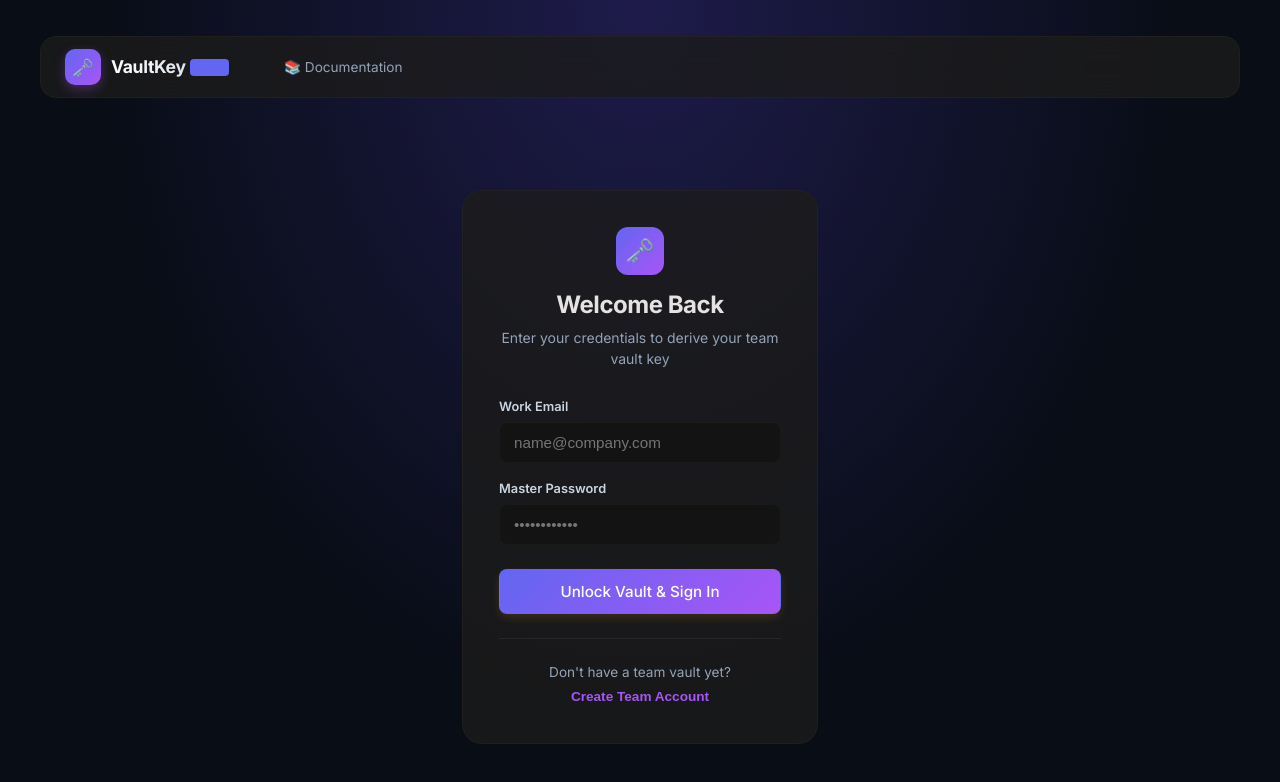
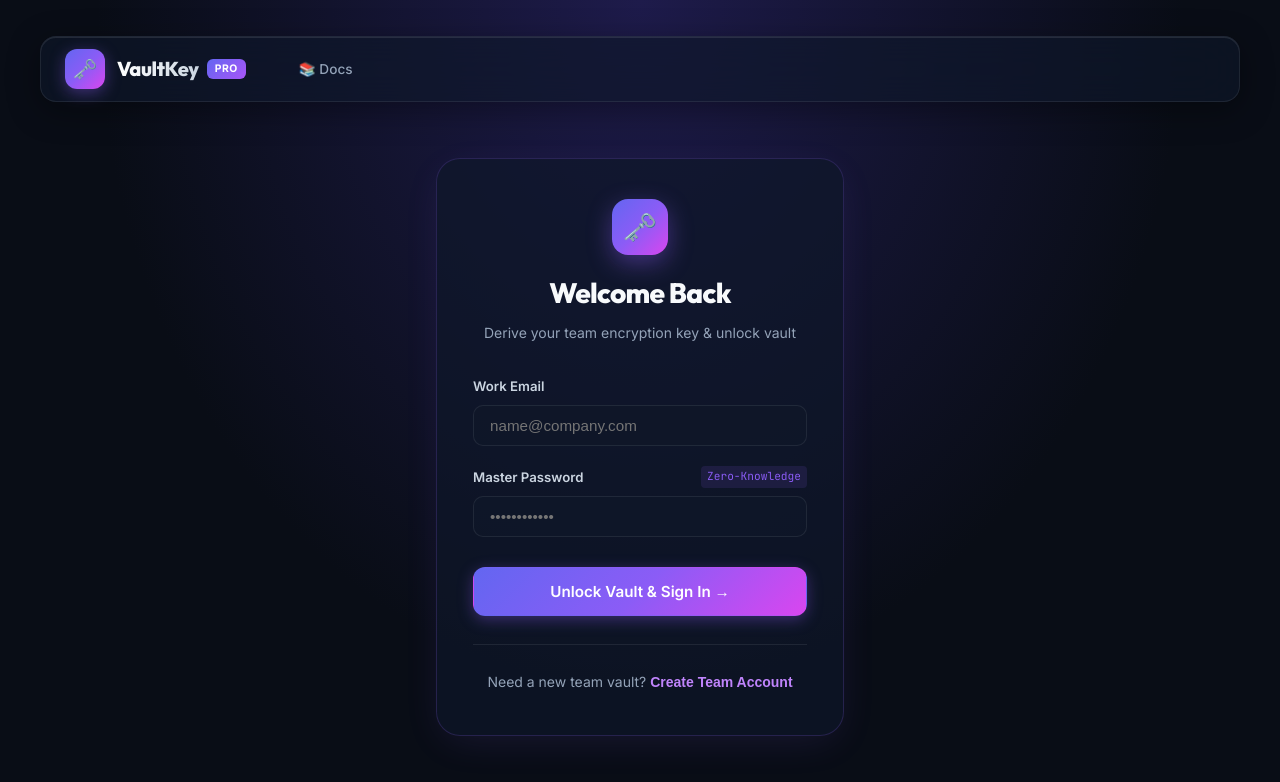
Before and after one commit to ChromaBeast/VaultKey, a React (Vite) app in the folder web/: page / in a window 1280 px wide. Shown: the top 782 px of the page. Built offline with nearby package versions, Linux system fonts and the light colour scheme.

Commit message:
style(ui): elevate VaultKey UI design with Outfit typography, modern glassmorphism & ambient glows

```diff
--- a/web/src/components/Header.tsx
+++ b/web/src/components/Header.tsx
@@ -19,30 +19,108 @@ export const Header: React.FC<HeaderProps> = ({
   onLogout,
 }) => {
   const tabs = [
-    ...(user ? [
-      { id: 'secrets', label: 'Secrets' },
-      { id: 'keys', label: 'API Keys' },
-      { id: 'audit', label: 'Audit Log' },
-      { id: 'billing', label: 'Billing & Plans ✨' },
-    ] : []),
-    { id: 'docs', label: '📚 Documentation' },
+    ...(user
+      ? [
+          { id: 'secrets', label: '🔑 Secrets' },
+          { id: 'keys', label: '⚡ API Keys' },
+          { id: 'audit', label: '🛡️ Audit Log' },
+          { id: 'billing', label: '✨ Billing & Plans' },
+        ]
+      : []),
+    { id: 'docs', label: '📚 Docs' },
   ];
 
   return (
-    <header className="glass" style={{ margin: '16px auto', maxWidth: '1200px', padding: '12px 24px', display: 'flex', alignItems: 'center', justifyContent: 'space-between', borderRadius: '16px' }}>
-      <div style={{ display: 'flex', alignItems: 'center', gap: '16px' }}>
-        <div style={{ display: 'flex', alignItems: 'center', gap: '10px', cursor: 'pointer' }} onClick={() => setActiveTab(user ? 'secrets' : 'docs')}>
-          <div style={{ width: '36px', height: '36px', borderRadius: '10px', background: 'linear-gradient(135deg, #6366f1 0%, #a855f7 100%)', display: 'flex', alignItems: 'center', justifyContent: 'center', fontSize: '18px', boxShadow: '0 4px 12px rgba(168, 85, 247, 0.3)' }}>
+    <header
+      className="glass"
+      style={{
+        margin: '16px auto',
+        maxWidth: '1200px',
+        padding: '12px 24px',
+        display: 'flex',
+        alignItems: 'center',
+        justifyContent: 'space-between',
+        borderRadius: '16px',
+        position: 'sticky',
+        top: '16px',
+        zIndex: 100,
+      }}
+    >
+      <div style={{ display: 'flex', alignItems: 'center', gap: '20px' }}>
+        <div
+          style={{ display: 'flex', alignItems: 'center', gap: '12px', cursor: 'pointer' }}
+          onClick={() => setActiveTab(user ? 'secrets' : 'docs')}
+        >
+          <div
+            style={{
+              width: '40px',
+              height: '40px',
+              borderRadius: '12px',
+              background: 'linear-gradient(135deg, #6366f1 0%, #8b5cf6 50%, #d946ef 100%)',
+              display: 'flex',
+              alignItems: 'center',
+              justifyContent: 'center',
+              fontSize: '20px',
+              boxShadow: '0 4px 16px rgba(139, 92, 246, 0.4)',
+            }}
+          >
             🗝️
           </div>
           <div>
-            <span style={{ fontWeight: 700, fontSize: '1.1rem', letterSpacing: '-0.02em', background: 'linear-gradient(90deg, #fff 0%, #cbd5e1 100%)', WebkitBackgroundClip: 'text', WebkitTextFillColor: 'transparent' }}>
-              VaultKey <span style={{ fontSize: '0.65rem', background: '#6366f1', color: '#fff', padding: '2px 6px', borderRadius: '4px', textTransform: 'uppercase', verticalAlign: 'middle' }}>SaaS</span>
+            <div style={{ display: 'flex', alignItems: 'center', gap: '8px' }}>
+              <span
+                style={{
+                  fontFamily: 'Outfit, sans-serif',
+                  fontWeight: 800,
+                  fontSize: '1.25rem',
+                  letterSpacing: '-0.02em',
+                  background: 'linear-gradient(90deg, #ffffff 0%, #cbd5e1 100%)',
+                  WebkitBackgroundClip: 'text',
+                  WebkitTextFillColor: 'transparent',
+                }}
+              >
+                VaultKey
               </span>
+              <span
+                style={{
+                  fontSize: '0.65rem',
+                  fontWeight: 700,
+                  background: 'linear-gradient(135deg, #6366f1 0%, #a855f7 100%)',
+                  color: '#fff',
+                  padding: '2px 8px',
+                  borderRadius: '6px',
+                  textTransform: 'uppercase',
+                  letterSpacing: '0.05em',
+                }}
+              >
+                PRO
+              </span>
+            </div>
             {org && (
-              <div style={{ fontSize: '0.75rem', color: '#94a3b8', display: 'flex', alignItems: 'center', gap: '6px', marginTop: '2px' }}>
+              <div
+                style={{
+                  fontSize: '0.75rem',
+                  color: '#94a3b8',
+                  display: 'flex',
+                  alignItems: 'center',
+                  gap: '8px',
+                  marginTop: '1px',
+                }}
+              >
                 <span style={{ fontWeight: 600, color: '#e2e8f0' }}>{org.name}</span>
-                <span style={{ background: org.plan === 'pro' ? 'rgba(168, 85, 247, 0.2)' : 'rgba(255,255,255,0.08)', color: org.plan === 'pro' ? '#c084fc' : '#94a3b8', padding: '1px 6px', borderRadius: '999px', fontSize: '0.65rem', textTransform: 'uppercase', fontWeight: 600 }}>
+                <span
+                  style={{
+                    background:
+                      org.plan === 'pro' ? 'rgba(168, 85, 247, 0.2)' : 'rgba(255,255,255,0.08)',
+                    color: org.plan === 'pro' ? '#c084fc' : '#94a3b8',
+                    border: '1px solid ' + (org.plan === 'pro' ? 'rgba(168, 85, 247, 0.4)' : 'rgba(255,255,255,0.12)'),
+                    padding: '1px 8px',
+                    borderRadius: '999px',
+                    fontSize: '0.65rem',
+                    textTransform: 'uppercase',
+                    fontWeight: 700,
+                  }}
+                >
                   {org.plan} Plan
                 </span>
               </div>
@@ -50,34 +128,47 @@ export const Header: React.FC<HeaderProps> = ({
           </div>
         </div>
 
-        <nav style={{ display: 'flex', gap: '6px', marginLeft: '24px' }}>
-          {tabs.map((tab) => (
+        <nav style={{ display: 'flex', gap: '8px', marginLeft: '16px' }}>
+          {tabs.map((tab) => {
+            const isActive = activeTab === tab.id;
+            return (
               <button
                 key={tab.id}
                 onClick={() => setActiveTab(tab.id)}
                 className="btn"
                 style={{
-                padding: '8px 14px',
-                borderRadius: '8px',
+                  padding: '8px 16px',
+                  borderRadius: '10px',
                   fontSize: '0.85rem',
-                fontWeight: activeTab === tab.id ? 600 : 400,
-                background: activeTab === tab.id ? 'rgba(255,255,255,0.08)' : 'transparent',
-                color: activeTab === tab.id ? '#fff' : '#94a3b8',
-                border: '1px solid ' + (activeTab === tab.id ? 'rgba(255,255,255,0.15)' : 'transparent'),
+                  fontWeight: isActive ? 600 : 500,
+                  background: isActive ? 'linear-gradient(135deg, rgba(99, 102, 241, 0.2) 0%, rgba(168, 85, 247, 0.2) 100%)' : 'transparent',
+                  color: isActive ? '#ffffff' : '#94a3b8',
+                  border: '1px solid ' + (isActive ? 'rgba(168, 85, 247, 0.4)' : 'transparent'),
+                  boxShadow: isActive ? '0 4px 12px rgba(168, 85, 247, 0.15)' : 'none',
                 }}
               >
                 {tab.label}
               </button>
-          ))}
+            );
+          })}
         </nav>
       </div>
 
       {user && (
         <div style={{ display: 'flex', alignItems: 'center', gap: '10px' }}>
-          <button onClick={onLock} className="btn btn-secondary" style={{ padding: '7px 12px', fontSize: '0.8rem' }} title="Zero RAM Key & Lock Vault">
+          <button
+            onClick={onLock}
+            className="btn btn-secondary"
+            style={{ padding: '8px 14px', fontSize: '0.825rem' }}
+            title="Zero RAM Key & Lock Vault"
+          >
             🔒 Lock Vault
           </button>
-          <button onClick={onLogout} className="btn btn-secondary" style={{ padding: '7px 12px', fontSize: '0.8rem', color: '#f87171' }}>
+          <button
+            onClick={onLogout}
+            className="btn btn-danger"
+            style={{ padding: '8px 14px', fontSize: '0.825rem' }}
+          >
             Logout
           </button>
         </div>
--- a/web/src/index.css
+++ b/web/src/index.css
@@ -1,35 +1,46 @@
-@import url('https://fonts.googleapis.com/css2?family=Inter:wght@300;400;500;600;700&family=JetBrains+Mono:wght@400;500;700&display=swap');
+@import url('https://fonts.googleapis.com/css2?family=Inter:wght@300;400;500;600;700&family=Outfit:wght@500;600;700;800&family=JetBrains+Mono:wght@400;500;600&display=swap');
 
 :root {
-  --bg-main: #0e0e0e; /* Z-0 Main Background */
-  --bg-card: #131313; /* Z-1 Containers */
-  --bg-hover: #1c1c1b; /* Z-2 Interactive cards/modals */
-  --border: rgba(83, 68, 52, 0.15); /* Ghost Border Fallback: outline-variant at 15% */
-  --border-focus: #f59e0b; /* Amber 500 */
-  --text: #e5e2e1; /* On Surface */
-  --text-muted: #4b5563; /* Gray 600 / Muted Metadata */
-  --text-label: #d8c3ad; /* On Surface Variant */
-  --accent: #f59e0b; /* Primary Accent (Amber 500) */
-  --accent-glow: rgba(245, 158, 11, 0.15); /* Subtle Amber Glow */
-  --success: #10b981; /* Emerald 500 */
-  --success-bg: rgba(16, 185, 129, 0.1); /* 10% Emerald */
-  --danger: #ba1a1a;
-  --danger-bg: rgba(186, 26, 26, 0.1);
+  --bg-main: #090d16;
+  --bg-card: rgba(15, 23, 42, 0.65);
+  --bg-card-hover: rgba(30, 41, 59, 0.75);
+  --border-subtle: rgba(255, 255, 255, 0.08);
+  --border-highlight: rgba(168, 85, 247, 0.35);
+  --border-focus: #a855f7;
+
+  --text-main: #f8fafc;
+  --text-muted: #94a3b8;
+  --text-label: #cbd5e1;
+
+  --accent-primary: #8b5cf6;
+  --accent-secondary: #ec4899;
+  --accent-amber: #f59e0b;
+  --accent-cyan: #06b6d4;
+  --accent-emerald: #10b981;
+
+  --glow-primary: rgba(139, 92, 246, 0.25);
+  --glow-cyan: rgba(6, 182, 212, 0.2);
+  --glow-amber: rgba(245, 158, 11, 0.2);
 }
 
 * {
   box-sizing: border-box;
   margin: 0;
   padding: 0;
-  transition: background-color 0.25s, border-color 0.25s, box-shadow 0.25s;
+  transition: all 0.2s ease-in-out;
 }
 
 body {
   font-family: 'Inter', sans-serif;
   background-color: var(--bg-main);
-  color: var(--text);
+  color: var(--text-main);
   min-height: 100vh;
-  line-height: 1.5;
+  line-height: 1.6;
+  overflow-x: hidden;
+}
+
+h1, h2, h3, h4, h5, .brand-text {
+  font-family: 'Outfit', sans-serif;
 }
 
 /* Monospace fonts for keys/secrets */
@@ -39,11 +50,26 @@ body {
 
 /* Glassmorphic Elements */
 .glass {
-  background: rgba(28, 28, 27, 0.8);
+  background: var(--bg-card);
+  backdrop-filter: blur(24px);
+  -webkit-backdrop-filter: blur(24px);
+  border: 1px solid var(--border-subtle);
+  box-shadow: 0 8px 32px 0 rgba(0, 0, 0, 0.37), inset 0 1px 0 0 rgba(255, 255, 255, 0.1);
+  border-radius: 16px;
+}
+
+.glass:hover {
+  border-color: rgba(255, 255, 255, 0.14);
+}
+
+/* Glow Card */
+.glass-glow {
+  position: relative;
+  background: rgba(15, 23, 42, 0.7);
   backdrop-filter: blur(20px);
-  -webkit-backdrop-filter: blur(20px);
-  border: 1px solid var(--border);
-  border-radius: 12px;
+  border: 1px solid rgba(139, 92, 246, 0.2);
+  box-shadow: 0 10px 40px -10px rgba(139, 92, 246, 0.15);
+  border-radius: 16px;
 }
 
 /* Buttons */
@@ -51,92 +77,124 @@ body {
   font-family: 'Inter', sans-serif;
   font-weight: 500;
   padding: 10px 18px;
-  border-radius: 8px;
+  border-radius: 10px;
   border: 1px solid transparent;
   cursor: pointer;
   display: inline-flex;
   align-items: center;
   gap: 8px;
   font-size: 0.9rem;
+  outline: none;
 }
 
 .btn-primary {
-  background: linear-gradient(135deg, #f59e0b 0%, #fbbf24 100%);
-  color: #1a1500;
-  box-shadow: 0 4px 10px var(--accent-glow);
+  background: linear-gradient(135deg, #6366f1 0%, #8b5cf6 50%, #d946ef 100%);
+  color: #ffffff;
+  font-weight: 600;
+  box-shadow: 0 4px 15px rgba(139, 92, 246, 0.35);
 }
 .btn-primary:hover {
-  filter: brightness(1.15);
-  box-shadow: 0 4px 18px rgba(245, 158, 11, 0.35);
+  transform: translateY(-1px);
+  box-shadow: 0 6px 20px rgba(139, 92, 246, 0.5);
+  filter: brightness(1.1);
 }
 
 .btn-secondary {
-  background: transparent;
-  border: 1px solid var(--border);
-  color: var(--text);
+  background: rgba(255, 255, 255, 0.05);
+  border: 1px solid var(--border-subtle);
+  color: var(--text-main);
 }
 .btn-secondary:hover {
-  background: var(--bg-hover);
-  border-color: var(--text-label);
+  background: rgba(255, 255, 255, 0.1);
+  border-color: rgba(255, 255, 255, 0.2);
+  transform: translateY(-1px);
+}
+
+.btn-danger {
+  background: rgba(239, 68, 68, 0.1);
+  border: 1px solid rgba(239, 68, 68, 0.3);
+  color: #f87171;
+}
+.btn-danger:hover {
+  background: rgba(239, 68, 68, 0.2);
+  border-color: rgba(239, 68, 68, 0.5);
 }
 
 /* Input Fields */
 .input {
   width: 100%;
-  background: var(--bg-card);
-  border: 1px solid var(--border);
-  border-radius: 8px;
-  padding: 11px 14px;
-  color: var(--text);
+  background: rgba(15, 23, 42, 0.8);
+  border: 1px solid var(--border-subtle);
+  border-radius: 10px;
+  padding: 11px 16px;
+  color: var(--text-main);
   font-size: 0.95rem;
   outline: none;
+  transition: all 0.2s ease;
 }
 .input:focus {
   border-color: var(--border-focus);
-  box-shadow: 0 0 0 3px var(--accent-glow);
+  box-shadow: 0 0 0 3px var(--glow-primary);
 }
 
 /* Pill status chips */
 .badge {
   padding: 4px 12px;
-  border-radius: 9999px; /* Pill shape */
+  border-radius: 9999px;
   font-size: 0.75rem;
   font-family: 'JetBrains Mono', monospace;
   font-weight: 600;
   text-transform: uppercase;
+  letter-spacing: 0.05em;
 }
-.badge-admin { background: rgba(245, 158, 11, 0.1); color: #ffc174; }
-.badge-write { background: rgba(16, 185, 129, 0.1); color: #56e5a9; }
-.badge-read { background: rgba(59, 130, 246, 0.1); color: #93c5fd; }
+.badge-admin { background: rgba(245, 158, 11, 0.15); color: #fbbf24; border: 1px solid rgba(245, 158, 11, 0.3); }
+.badge-write { background: rgba(16, 185, 129, 0.15); color: #34d399; border: 1px solid rgba(16, 185, 129, 0.3); }
+.badge-read { background: rgba(59, 130, 246, 0.15); color: #60a5fa; border: 1px solid rgba(59, 130, 246, 0.3); }
 
 /* Micro-animations */
 @keyframes fadeIn {
-  from { opacity: 0; transform: translateY(8px); }
-  to { opacity: 1; transform: translateY(0); }
+  from { opacity: 0; transform: translateY(12px) scale(0.98); }
+  to { opacity: 1; transform: translateY(0) scale(1); }
 }
 
 .animate-fade {
-  animation: fadeIn 0.35s cubic-bezier(0.16, 1, 0.3, 1) forwards;
+  animation: fadeIn 0.4s cubic-bezier(0.16, 1, 0.3, 1) forwards;
 }
 
-/* Tables (No-divider style) */
+/* Custom Scrollbar */
+::-webkit-scrollbar {
+  width: 8px;
+  height: 8px;
+}
+::-webkit-scrollbar-track {
+  background: var(--bg-main);
+}
+::-webkit-scrollbar-thumb {
+  background: rgba(255, 255, 255, 0.15);
+  border-radius: 4px;
+}
+::-webkit-scrollbar-thumb:hover {
+  background: rgba(255, 255, 255, 0.3);
+}
+
+/* Tables */
 table {
   width: 100%;
   border-collapse: collapse;
 }
 th, td {
-  padding: 14px 20px;
+  padding: 16px 22px;
   text-align: left;
-  border-bottom: 1px solid var(--border);
+  border-bottom: 1px solid var(--border-subtle);
 }
 th {
-  font-family: 'Inter', sans-serif;
-  color: var(--text-label);
+  font-family: 'Outfit', sans-serif;
+  color: var(--text-muted);
   font-size: 0.8rem;
   font-weight: 600;
   text-transform: uppercase;
   letter-spacing: 0.05em;
 }
 tr:hover td {
-  background: var(--bg-hover);
+  background: rgba(255, 255, 255, 0.03);
 }
--- a/web/src/pages/Login.tsx
+++ b/web/src/pages/Login.tsx
@@ -32,27 +32,55 @@ export const Login: React.FC<LoginProps> = ({ onSuccess, onSwitchToSignup }) =>
   };
 
   return (
-    <div className="animate-fade" style={{ maxWidth: '420px', margin: '60px auto', padding: '32px' }}>
-      <div className="glass" style={{ padding: '36px', borderRadius: '20px' }}>
-        <div style={{ textAlign: 'center', marginBottom: '28px' }}>
-          <div style={{ width: '48px', height: '48px', margin: '0 auto 12px', borderRadius: '12px', background: 'linear-gradient(135deg, #6366f1 0%, #a855f7 100%)', display: 'flex', alignItems: 'center', justifyContent: 'center', fontSize: '24px' }}>
+    <div className="animate-fade" style={{ maxWidth: '440px', margin: '40px auto', padding: '16px' }}>
+      <div className="glass-glow" style={{ padding: '40px 36px', borderRadius: '24px' }}>
+        <div style={{ textAlign: 'center', marginBottom: '32px' }}>
+          <div
+            style={{
+              width: '56px',
+              height: '56px',
+              margin: '0 auto 16px',
+              borderRadius: '16px',
+              background: 'linear-gradient(135deg, #6366f1 0%, #8b5cf6 50%, #d946ef 100%)',
+              display: 'flex',
+              alignItems: 'center',
+              justifyContent: 'center',
+              fontSize: '28px',
+              boxShadow: '0 8px 24px rgba(139, 92, 246, 0.4)',
+            }}
+          >
             🗝️
           </div>
-          <h2 style={{ fontSize: '1.5rem', fontWeight: 700, letterSpacing: '-0.02em' }}>Welcome Back</h2>
-          <p style={{ color: '#94a3b8', fontSize: '0.875rem', marginTop: '4px' }}>
-            Enter your credentials to derive your team vault key
+          <h2 style={{ fontSize: '1.75rem', fontWeight: 800, letterSpacing: '-0.025em', color: '#f8fafc' }}>
+            Welcome Back
+          </h2>
+          <p style={{ color: '#94a3b8', fontSize: '0.875rem', marginTop: '6px' }}>
+            Derive your team encryption key & unlock vault
           </p>
         </div>
 
         {error && (
-          <div style={{ background: 'rgba(239, 68, 68, 0.1)', border: '1px solid rgba(239, 68, 68, 0.2)', color: '#f87171', padding: '10px 14px', borderRadius: '8px', fontSize: '0.85rem', marginBottom: '20px' }}>
-            {error}
+          <div
+            style={{
+              background: 'rgba(239, 68, 68, 0.12)',
+              border: '1px solid rgba(239, 68, 68, 0.3)',
+              color: '#f87171',
+              padding: '12px 16px',
+              borderRadius: '12px',
+              fontSize: '0.85rem',
+              marginBottom: '24px',
+              display: 'flex',
+              alignItems: 'center',
+              gap: '8px',
+            }}
+          >
+            <span>⚠️</span> {error}
           </div>
         )}
 
-        <form onSubmit={handleSubmit} style={{ display: 'flex', flexDirection: 'column', gap: '16px' }}>
+        <form onSubmit={handleSubmit} style={{ display: 'flex', flexDirection: 'column', gap: '20px' }}>
           <div>
-            <label style={{ display: 'block', fontSize: '0.8rem', fontWeight: 600, color: '#cbd5e1', marginBottom: '6px' }}>
+            <label style={{ display: 'block', fontSize: '0.825rem', fontWeight: 600, color: '#cbd5e1', marginBottom: '8px' }}>
               Work Email
             </label>
             <input
@@ -66,9 +94,14 @@ export const Login: React.FC<LoginProps> = ({ onSuccess, onSwitchToSignup }) =>
           </div>
 
           <div>
-            <label style={{ display: 'block', fontSize: '0.8rem', fontWeight: 600, color: '#cbd5e1', marginBottom: '6px' }}>
-              Master Password
-            </label>
+            <div style={{ display: 'flex', justifyContent: 'space-between', alignItems: 'center', marginBottom: '8px' }}>
+              <label style={{ fontSize: '0.825rem', fontWeight: 600, color: '#cbd5e1' }}>
+                Master Password
+              </label>
+              <span className="code-font" style={{ fontSize: '0.7rem', color: '#8b5cf6', background: 'rgba(139, 92, 246, 0.12)', padding: '2px 6px', borderRadius: '4px' }}>
+                Zero-Knowledge
+              </span>
+            </div>
             <input
               type="password"
               required
@@ -83,20 +116,33 @@ export const Login: React.FC<LoginProps> = ({ onSuccess, onSwitchToSignup }) =>
             type="submit"
             disabled={loading}
             className="btn btn-primary"
-            style={{ marginTop: '8px', justifyContent: 'center', padding: '12px', fontSize: '0.95rem', background: 'linear-gradient(135deg, #6366f1 0%, #a855f7 100%)', color: '#fff' }}
+            style={{
+              marginTop: '10px',
+              justifyContent: 'center',
+              padding: '14px',
+              fontSize: '0.95rem',
+              borderRadius: '12px',
+            }}
           >
-            {loading ? 'Unlocking Vault...' : 'Unlock Vault & Sign In'}
+            {loading ? 'Unlocking Vault...' : 'Unlock Vault & Sign In →'}
           </button>
         </form>
 
-        <div style={{ textAlign: 'center', marginTop: '24px', paddingTop: '20px', borderTop: '1px solid rgba(255,255,255,0.06)' }}>
-          <span style={{ fontSize: '0.85rem', color: '#94a3b8' }}>
-            Don't have a team vault yet?{' '}
+        <div style={{ textAlign: 'center', marginTop: '28px', paddingTop: '24px', borderTop: '1px solid rgba(255,255,255,0.08)' }}>
+          <span style={{ fontSize: '0.875rem', color: '#94a3b8' }}>
+            Need a new team vault?{' '}
           </span>
           <button
             type="button"
             onClick={onSwitchToSignup}
-            style={{ background: 'none', border: 'none', color: '#a855f7', cursor: 'pointer', fontWeight: 600, fontSize: '0.85rem' }}
+            style={{
+              background: 'none',
+              border: 'none',
+              color: '#c084fc',
+              cursor: 'pointer',
+              fontWeight: 600,
+              fontSize: '0.875rem',
+            }}
           >
             Create Team Account
           </button>
```
Also changed, not shown: web/src/pages/Signup.tsx (+56 -17 lines), 1 other file (tests, documents, lock files or other folders). Lines whose indentation alone changed are shown as unchanged.
